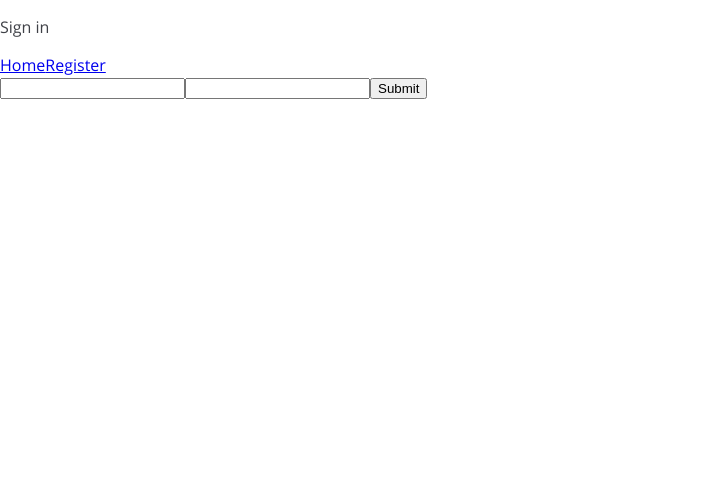
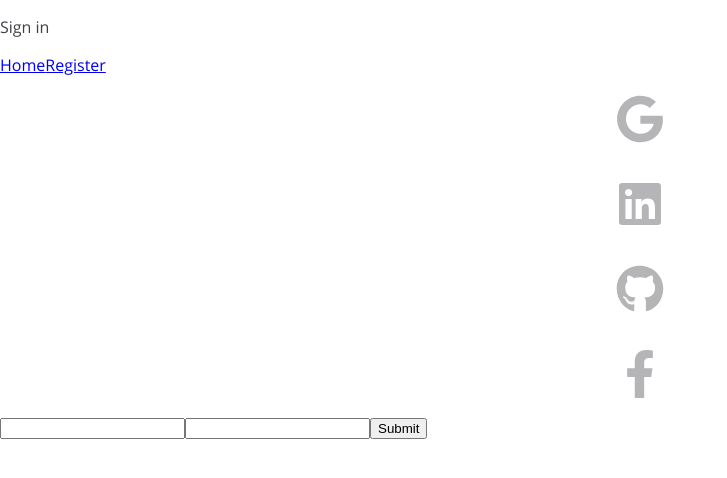
Before and after one commit to KevinDepuydt/wouvy-ui-react, a React (Create React App) app: page /signin in a window 1280 px wide. Shown: the top 478 px of the page, without its empty margins (0-727 px from the left). Built offline with nearby package versions, Linux system fonts and the light colour scheme; no server answers.

Commit message:
implemented social auth login

```diff
--- a/package.json
+++ b/package.json
@@ -8,6 +8,10 @@
     "test": "react-scripts test"
   },
   "dependencies": {
+    "@fortawesome/fontawesome-svg-core": "^1.2.17",
+    "@fortawesome/free-brands-svg-icons": "^5.8.1",
+    "@fortawesome/free-solid-svg-icons": "^5.8.1",
+    "@fortawesome/react-fontawesome": "^0.1.4",
     "formik": "^1.5.1",
     "history": "^4.9.0",
     "jsonwebtoken": "^8.5.1",
@@ -16,6 +20,7 @@
     "moment": "^2.24.0",
     "polished": "^3.0.3",
     "prop-types": "^15.7.2",
+    "query-string": "^6.4.2",
     "react": "^16.8.4",
     "react-dom": "^16.8.4",
     "react-router-dom": "^4.3.1",
--- a/src/AppRouter.jsx
+++ b/src/AppRouter.jsx
@@ -4,6 +4,7 @@ import { AuthContext } from './contexts/AuthContext';
 import HomePage from './pages/HomePage';
 import SigninPage from './pages/SigninPage';
 import SignupPage from './pages/SignupPage';
+import OAuthCallbackPage from './pages/OAuthCallbackPage';
 
 const ProtectedRoute = ({ component: Component, ...props }) => (
   <AuthContext.Consumer>
@@ -38,6 +39,7 @@ const AppRouter = () => (
       <ProtectedRoute exact path="/" component={HomePage} />
       <Route path="/signin" component={SigninPage} />
       <Route path="/signup" component={SignupPage} />
+      <Route path="/oauth" component={OAuthCallbackPage} />
       <Route component={NotFound} />
     </Switch>
   </BrowserRouter>
--- /dev/null
+++ b/src/components/SocialAuthBanner.jsx
@@ -0,0 +1,64 @@
+import React from 'react';
+import styled from 'styled-components';
+import { faFacebookF, faGithub, faGoogle, faLinkedin } from '@fortawesome/free-brands-svg-icons';
+import { FontAwesomeIcon } from '@fortawesome/react-fontawesome';
+import env from '../env';
+
+const Container = styled.div`
+  padding: 0 5rem;
+  background-color: ${props => props.theme.color.white};
+  display: flex;
+  flex-direction: column;
+  align-items: center;
+  justify-content: center;
+`;
+
+const StyledAuthLink = styled.a`
+  font-size: 3rem;
+  margin: 10px;
+  text-decoration: none;
+  cursor: pointer;
+  color: ${props => props.theme.color.lightGray};
+  transition: color 0.2s ease;
+
+  &.google {
+    &:hover {
+      color: ${props => props.theme.color.google};
+    }
+  }
+
+  &.linkedin {
+    &:hover {
+      color: ${props => props.theme.color.linkedin};
+    }
+  }
+
+  &.github {
+    &:hover {
+      color: ${props => props.theme.color.github};
+    }
+  }
+
+  &.facebook {
+    &:hover {
+      color: ${props => props.theme.color.facebook};
+    }
+  }
+`;
+
+const SocialAuthLink = ({ network, icon }) => (
+  <StyledAuthLink href={`${env.apiUrl}/api/auth/${network}`} className={network}>
+    <FontAwesomeIcon icon={icon} />
+  </StyledAuthLink>
+);
+
+const SocialAuthBanner = () => (
+  <Container>
+    <SocialAuthLink network="google" icon={faGoogle} />
+    <SocialAuthLink network="linkedin" icon={faLinkedin} />
+    <SocialAuthLink network="github" icon={faGithub} />
+    <SocialAuthLink network="facebook" icon={faFacebookF} />
+  </Container>
+);
+
+export default SocialAuthBanner;
--- a/src/contexts/AuthContext.jsx
+++ b/src/contexts/AuthContext.jsx
@@ -45,7 +45,6 @@ class AuthProvider extends React.Component {
     console.log('AuthProvider.login');
     localStorage.removeItem(USER_TOKEN_KEY);
     this.setState({ token: null, user: null });
-    // @TODO: redirect to login ?
   }
 
   render() {
--- /dev/null
+++ b/src/pages/OAuthCallbackPage.jsx
@@ -0,0 +1,30 @@
+import React from 'react';
+import PropTypes from 'prop-types';
+import { Redirect } from 'react-router-dom';
+import { parse } from 'query-string';
+import { withAuthContext } from '../contexts/AuthContext';
+
+class OAuthCallbackPage extends React.Component {
+  static propTypes = {
+    authenticate: PropTypes.func.isRequired,
+  };
+
+  state = {
+    isTokenValid: true,
+  };
+
+  componentWillMount() {
+    const { token } = parse(this.props.location.search);
+    if (!!token) {
+      this.props.authenticate(token);
+    } else {
+      this.setState({ isTokenValid: false });
+    }
+  }
+
+  render() {
+    return this.state.isTokenValid ? null : <Redirect to="/signin" />;
+  }
+}
+
+export default withAuthContext(OAuthCallbackPage);
--- a/src/pages/SigninPage.jsx
+++ b/src/pages/SigninPage.jsx
@@ -4,6 +4,7 @@ import { Link } from 'react-router-dom';
 import { Formik } from 'formik';
 import AuthService from '../services/auth';
 import { withAuthContext } from '../contexts/AuthContext';
+import SocialAuthBanner from '../components/SocialAuthBanner';
 
 const EMAIL_REGEX = /^[A-Z0-9._%+-]+@[A-Z0-9.-]+\.[A-Z]{2,}$/i;
 
@@ -33,6 +34,7 @@ class SigninPage extends Component {
         <p>Sign in</p>
         <Link to="/">Home</Link>
         <Link to="/signup">Register</Link>
+        <SocialAuthBanner />
         <Formik
           initialValues={{ email: '', password: '' }}
           validate={values => {
```
Also changed, not shown: 1 other file (tests, documents, lock files or other folders).
